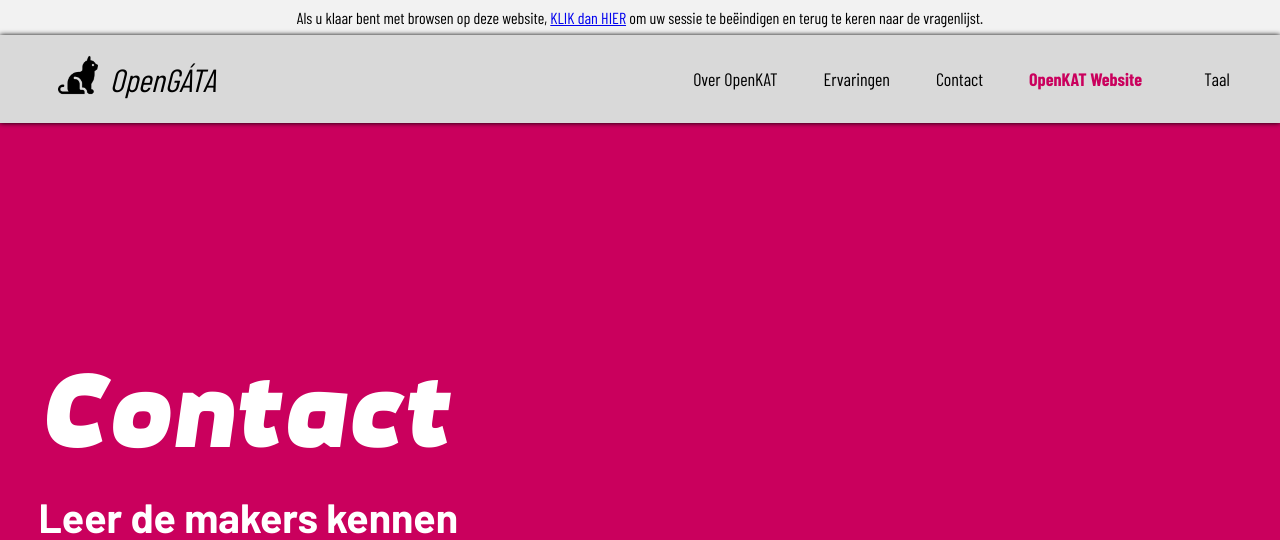
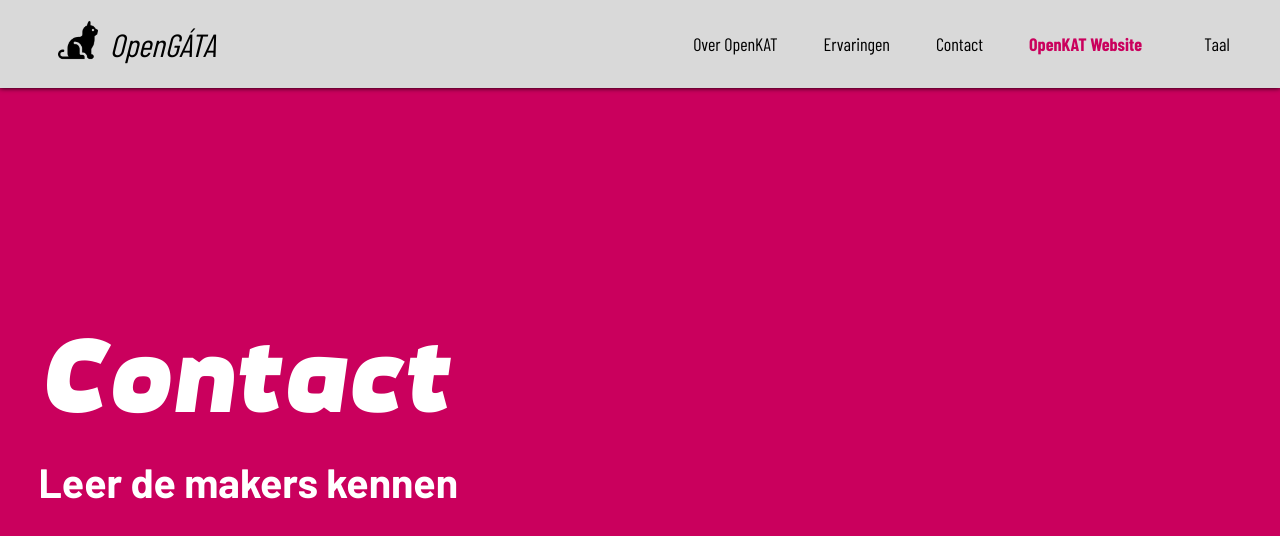
Before and after one commit to THeerze/Gata-to-HTML, a Flask app: page /Contact_NL in a window 1280 px wide. Shown: the top 540 px of the page. Run offline with Flask 3, Linux system fonts and the light colour scheme; some web fonts are replaced.

Commit message:
removed thin header

```diff
--- a/Version_A/templates/base.html
+++ b/Version_A/templates/base.html
@@ -14,11 +14,6 @@
 </head>
 
 <body>
-    <!-- Thin Header -->
-    <div class="thin-header">
-        When you finish browsing this website, please
-        <a href="/confirmation">CLICK HERE</a> to end your session and return to the questionnaire.
-    </div>
     <!-- Navigation bar adapted from https://www.makeuseof.com/responsive-navigation-bar-using-html-and-css/ -->
     <nav class="navbar">
 
--- a/Version_A/templates/base_NL.html
+++ b/Version_A/templates/base_NL.html
@@ -13,12 +13,6 @@
 </head>
 
 <body>
-    <!-- Thin Header -->
-    <div class="thin-header">
-        Als u klaar bent met browsen op deze website,
-        <a href="/confirmation">KLIK dan HIER</a> om uw sessie te beëindigen en terug te keren naar de vragenlijst.
-    </div>
-
     <!-- Navigation bar adapted from https://www.makeuseof.com/responsive-navigation-bar-using-html-and-css/ -->
     <nav class="navbar">
 
```
Also changed, not shown: Version_A/instance/test.db, 3 other files.
